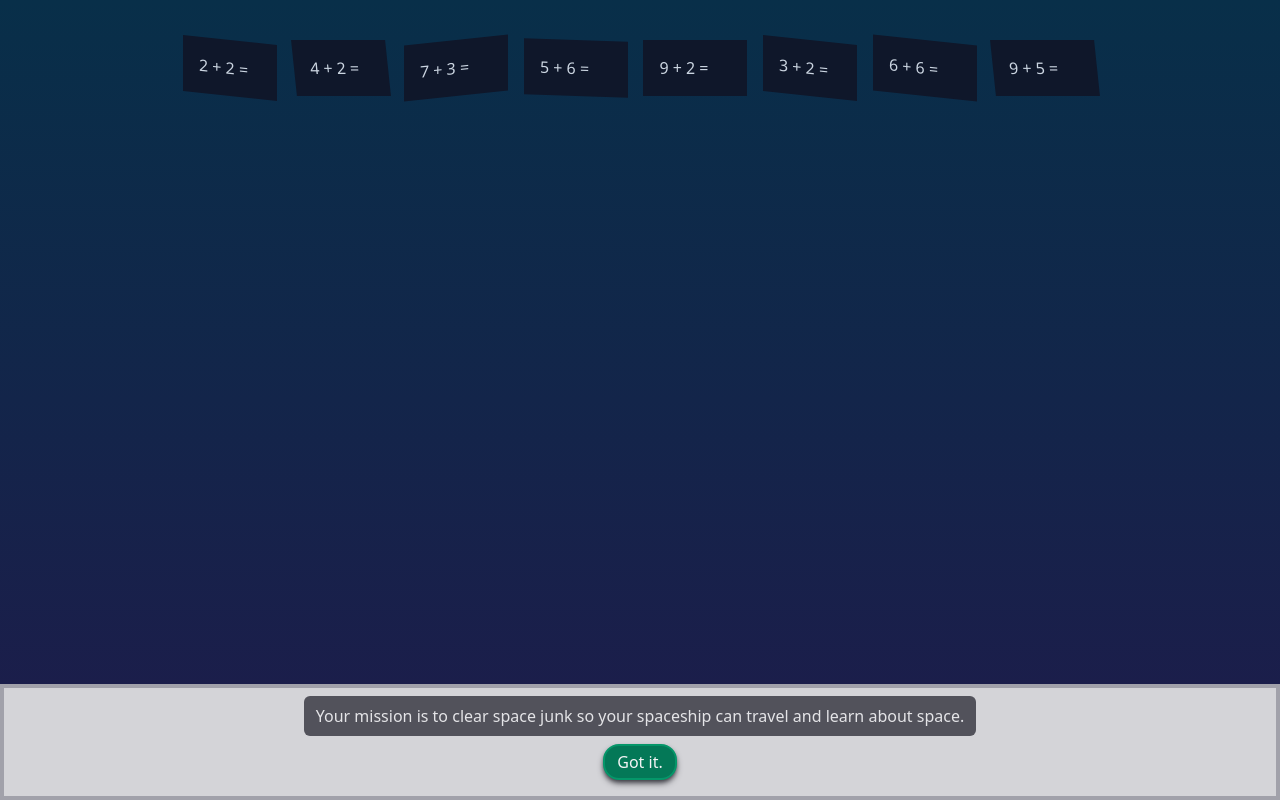
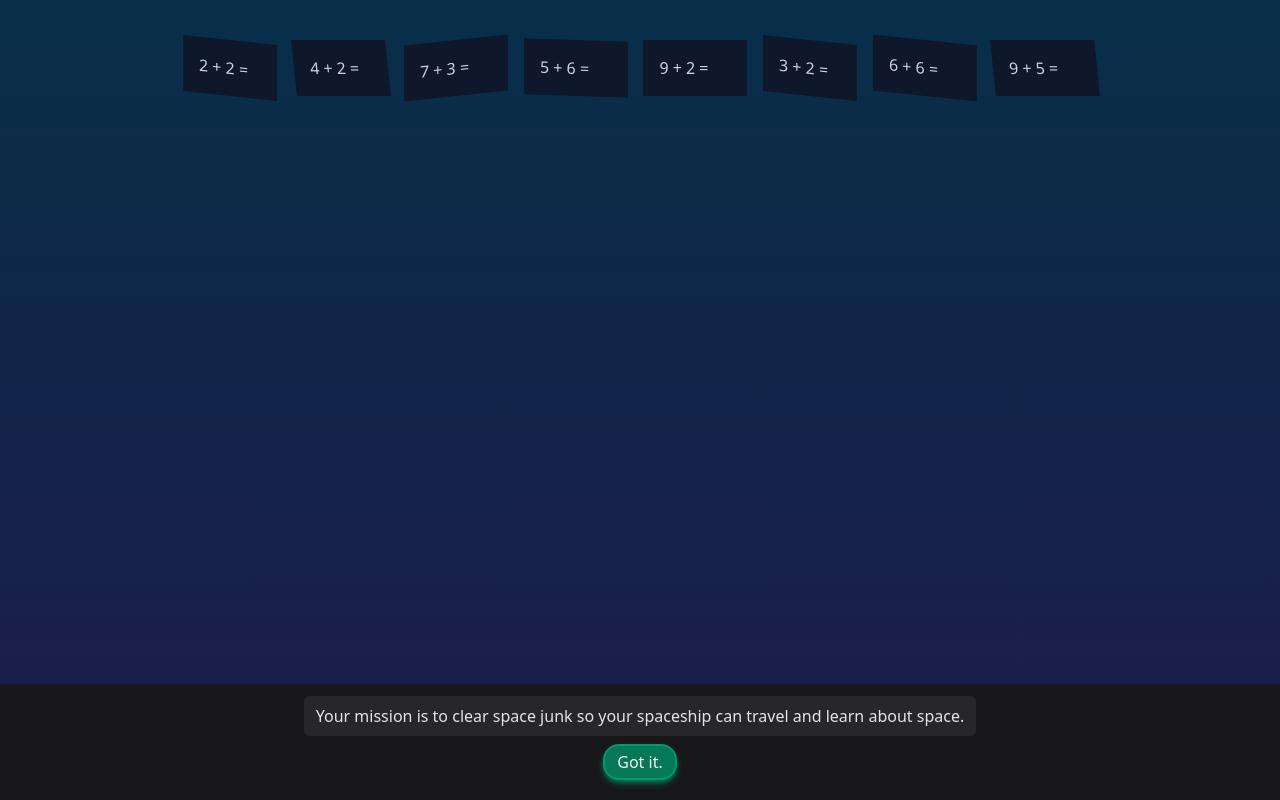
Before and after one commit to Joannamcregan/kids-can-learn, a website: page index.html in a window 1280 px wide. Drawn offline with Linux system fonts and the light colour scheme.

Commit message:
Add files via upload

```diff
--- a/index.html
+++ b/index.html
@@ -36,9 +36,9 @@
                 <p>9 + 5 = <span class="invisible">14</span></p>
             </div>
         </div>
-        <div class="absolute bottom-0 w-screen h-fit bg-zinc-300 border-4 border-zinc-400 p-2">
-            <h1 class="rounded-md w-fit px-3 py-2 mb-2 mx-auto bg-zinc-600 text-zinc-200" id="message">Your mission is to clear space junk so your spaceship can travel and learn about space.</h1>
-            <button class="block rounded-2xl shadow-md shadow-zinc-700 my-2 mx-auto bg-emerald-700 border-2 border-emerald-600 text-zinc-100 px-3 py-1" id="button">Got it.</button>
+        <div class="absolute bottom-0 w-screen h-fit bg-zinc-900 border-4 border-zinc-900 p-2">
+            <h1 class="rounded-md w-fit px-3 py-2 mb-2 mx-auto bg-zinc-800 text-zinc-200" id="message">Your mission is to clear space junk so your spaceship can travel and learn about space.</h1>
+            <button class="block rounded-2xl shadow-md shadow-emerald-700 my-2 mx-auto bg-emerald-700 border-2 border-emerald-600 text-zinc-100 px-3 py-1" id="button">Got it.</button>
         </div>
     </main>
 <script src="./src/main.js"></script>
```
Also changed, not shown: src/output.css.
